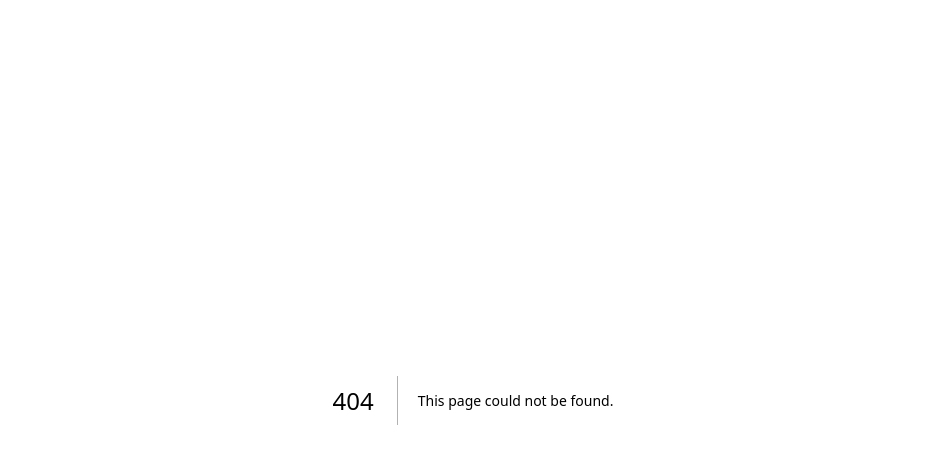
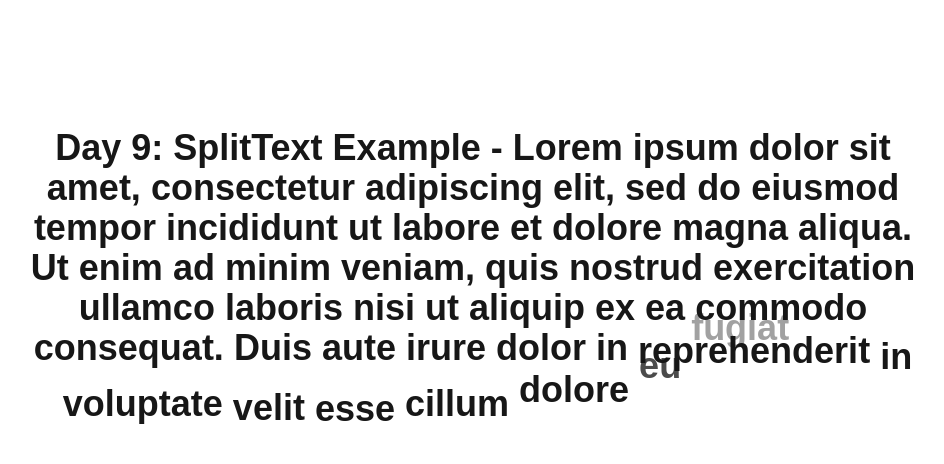
Before and after one commit to MrLolok/gsap-sandbox, a Next.js app: page /day9 in a window 1280 px wide. Before the commit this address had no page. Shown: the top 464 px of the page, without its empty margins (167-1111 px from the left). Built offline with nearby package versions, Linux system fonts and the light colour scheme.

Commit message:
feat(Day9): aggiunge pagina con esempio di animazioni usando SplitText

```diff
--- /dev/null
+++ b/app/day9/page.tsx
@@ -0,0 +1,50 @@
+'use client';
+
+import { useRef } from 'react';
+import { useGSAP } from '@gsap/react';
+import { gsap } from 'gsap';
+import { SplitText } from 'gsap/SplitText';
+
+export default function Day8Page() {
+    const viewRef = useRef<HTMLDivElement>(null);
+
+    useGSAP(() => {
+        // Esempi di SplitText
+        SplitText.create('.heading', {
+            type: 'words, lines',
+            wordsClass: 'wordChildren',
+            linesClass: 'lineChildren',
+            onSplit: () => {
+                gsap.fromTo(
+                    '.wordChildren',
+                    { y: -100, opacity: 0 },
+                    {
+                        y: 0,
+                        opacity: 1,
+                        stagger: 0.1,
+                        duration: 1,
+                        ease: 'back.out(2.7)',
+                    }
+                );
+            },
+        });
+    }, []);
+
+    return (
+        <main
+            ref={viewRef}
+            className="flex min-h-screen w-full flex-col items-center py-32 px-8 gap-12"
+        >
+            <h1 className="heading text-4xl font-bold max-w-4xl text-center">
+                Day 9: SplitText Example - Lorem ipsum dolor sit amet,
+                consectetur adipiscing elit, sed do eiusmod tempor incididunt ut
+                labore et dolore magna aliqua. Ut enim ad minim veniam, quis
+                nostrud exercitation ullamco laboris nisi ut aliquip ex ea
+                commodo consequat. Duis aute irure dolor in reprehenderit in
+                voluptate velit esse cillum dolore eu fugiat nulla pariatur.
+                Excepteur sint occaecat cupidatat non proident, sunt in culpa
+                qui officia deserunt mollit anim id est laborum.
+            </h1>
+        </main>
+    );
+}
--- a/app/layout.tsx
+++ b/app/layout.tsx
@@ -8,6 +8,7 @@ import { useGSAP } from '@gsap/react';
 import { ScrollTrigger } from 'gsap/ScrollTrigger';
 import { ScrollSmoother } from 'gsap/ScrollSmoother';
 import { Draggable } from 'gsap/Draggable';
+import { SplitText } from 'gsap/SplitText';
 import { InertiaPlugin } from 'gsap/InertiaPlugin';
 
 gsap.registerPlugin(
@@ -15,6 +16,7 @@ gsap.registerPlugin(
     ScrollTrigger,
     ScrollSmoother,
     Draggable,
+    SplitText,
     InertiaPlugin
 );
 
--- a/app/page.tsx
+++ b/app/page.tsx
@@ -2,6 +2,13 @@ import Link from 'next/link';
 
 export default function Home() {
     const days = [
+        {
+            title: 'Day 9: SplitText',
+            description:
+                'Esempio di animazioni con SplitText per suddividere e animare testo',
+            href: '/day9',
+            color: 'bg-pink-500 hover:bg-pink-600',
+        },
         {
             title: 'Day 8: Draggable e Inertia',
             description:
```
